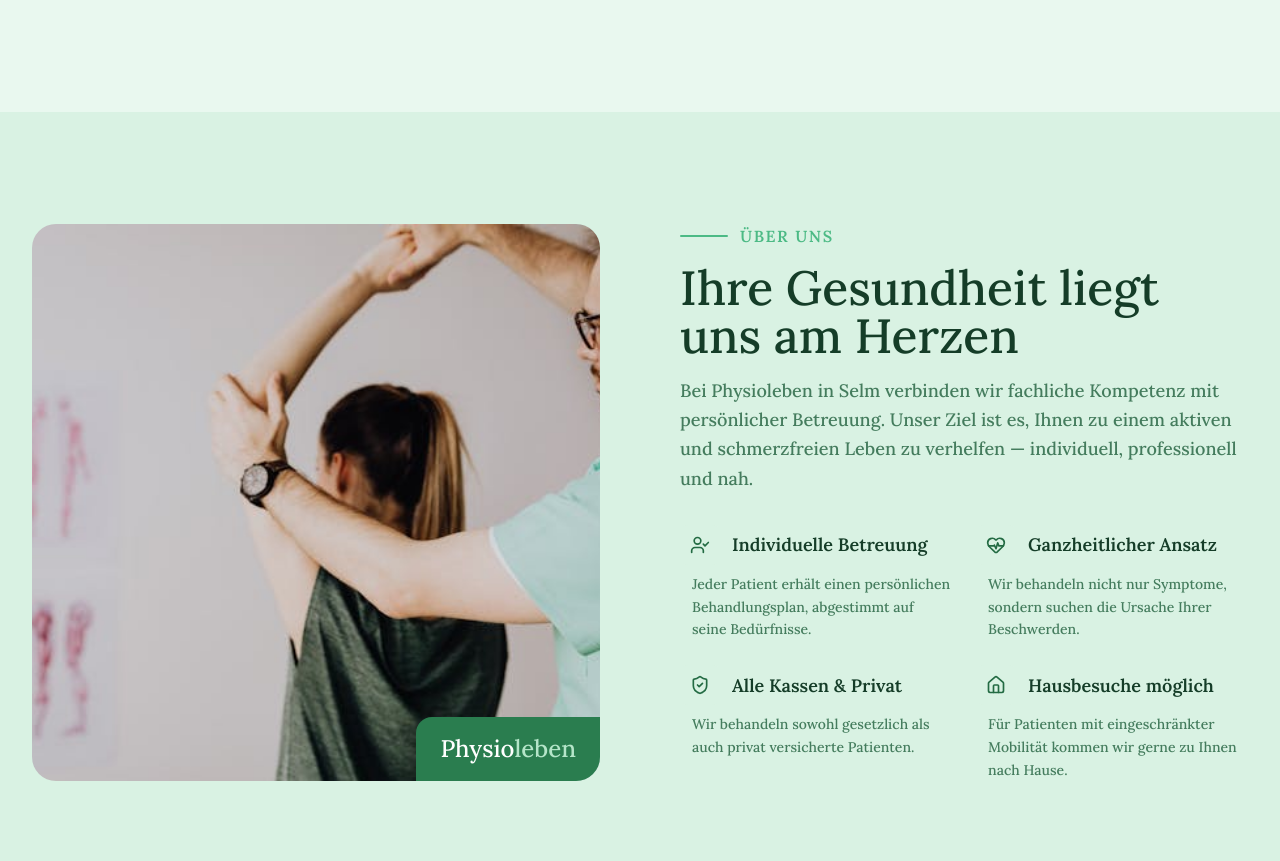
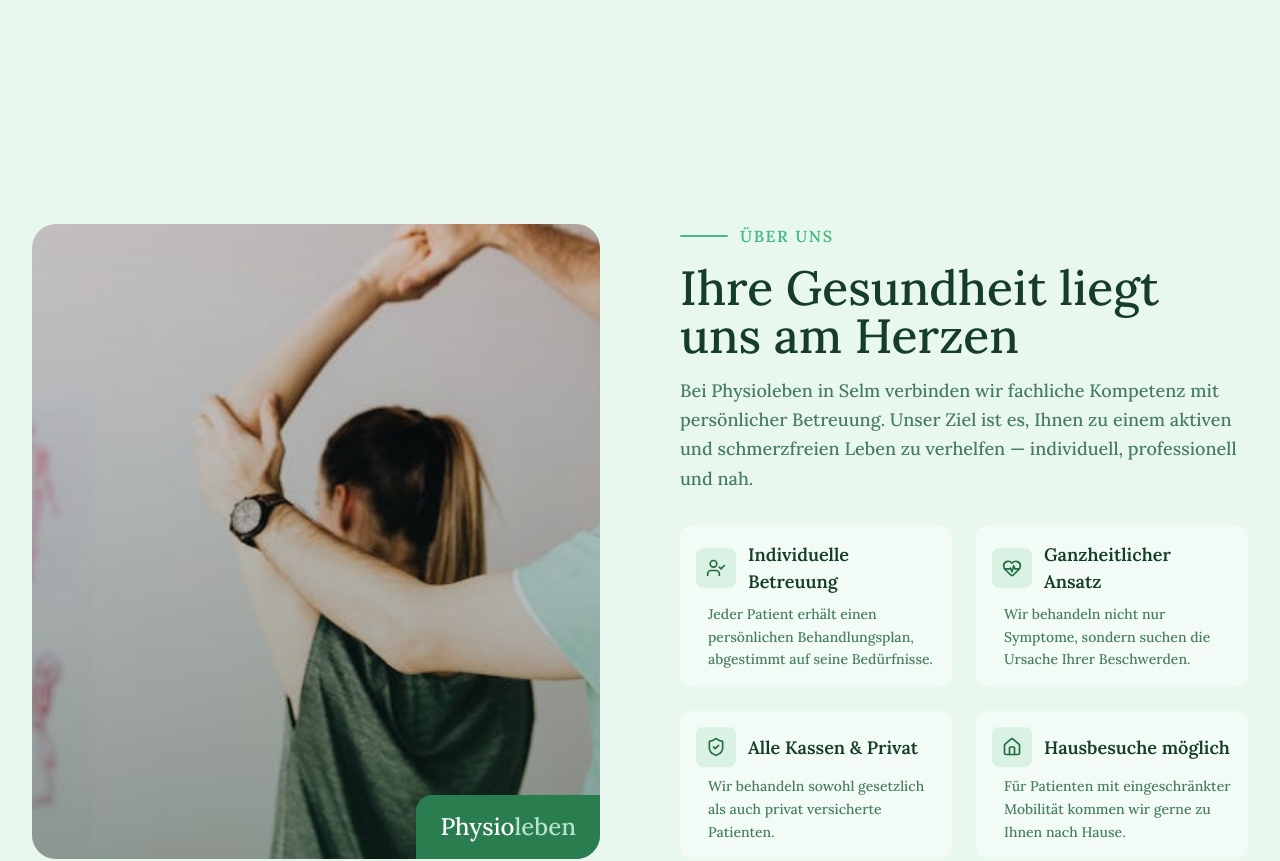
Before and after one commit to yakuppgeyikk96/physioleben-landing, a Next.js app: page / in a window 1280 px wide. Shown: the part 1848-2709 px from the top of the page. Built offline with nearby package versions, Linux system fonts and the light colour scheme.

Commit message:
Enhance about section with image overlay, feature hover effects and background contrast

```diff
--- a/src/components/about/About.tsx
+++ b/src/components/about/About.tsx
@@ -4,7 +4,7 @@ import { AboutFeature } from "./AboutFeature";
 
 export function About() {
   return (
-    <section id="ueber-uns" className="py-20 sm:py-28">
+    <section id="ueber-uns" className="py-20 sm:py-28 bg-white/40">
       <div className="max-w-7xl mx-auto px-4 sm:px-6 lg:px-8">
         <div className="grid grid-cols-1 lg:grid-cols-2 gap-12 lg:gap-20 items-center">
           {/* Left: Image */}
@@ -16,6 +16,8 @@ export function About() {
               className="object-cover"
               sizes="(min-width: 1024px) 50vw, 100vw"
             />
+            {/* Gradient overlay */}
+            <div className="absolute inset-0 bg-linear-to-t from-primary-900/30 to-transparent" />
             {/* Accent overlay corner */}
             <div className="absolute bottom-0 right-0 bg-primary-500 text-white px-6 py-4 rounded-tl-2xl">
               <span className="font-serif text-2xl">Physio</span>
--- a/src/components/about/AboutFeature.tsx
+++ b/src/components/about/AboutFeature.tsx
@@ -12,9 +12,9 @@ export function AboutFeature({
   description,
 }: AboutFeatureProps) {
   return (
-    <div className="flex flex-col gap-2">
+    <div className="group flex flex-col gap-2 bg-white/40 rounded-xl p-4 hover:bg-white/60 transition-colors duration-300">
       <div className="flex items-center gap-3">
-        <div className="shrink-0 w-10 h-10 rounded-lg bg-primary-100 flex items-center justify-center text-primary-600">
+        <div className="shrink-0 w-10 h-10 rounded-lg bg-primary-100 flex items-center justify-center text-primary-600 group-hover:bg-primary-500 group-hover:text-white transition-colors duration-300">
           <Icon size={20} />
         </div>
         <h3 className="font-semibold text-primary-900">{title}</h3>
```
